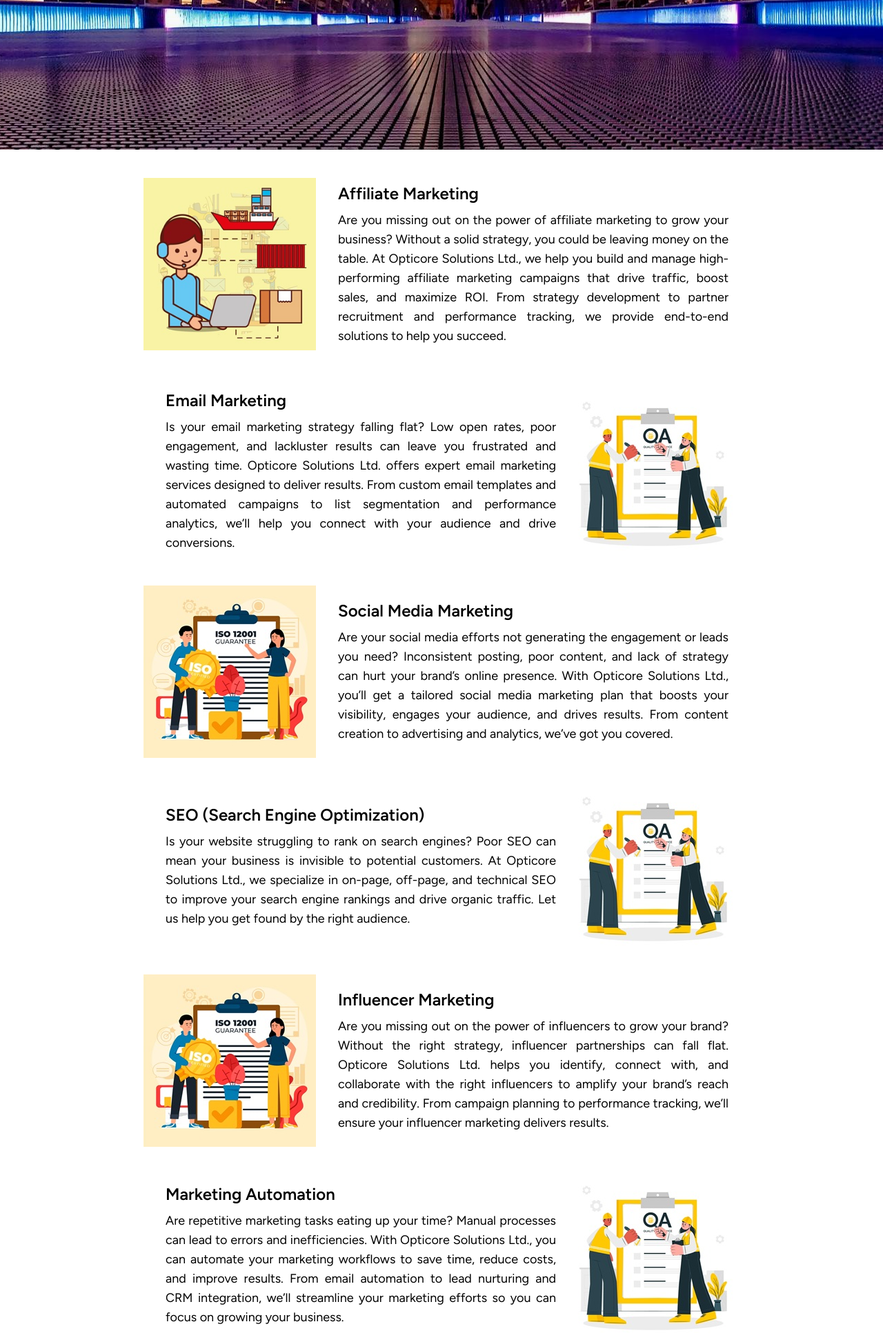
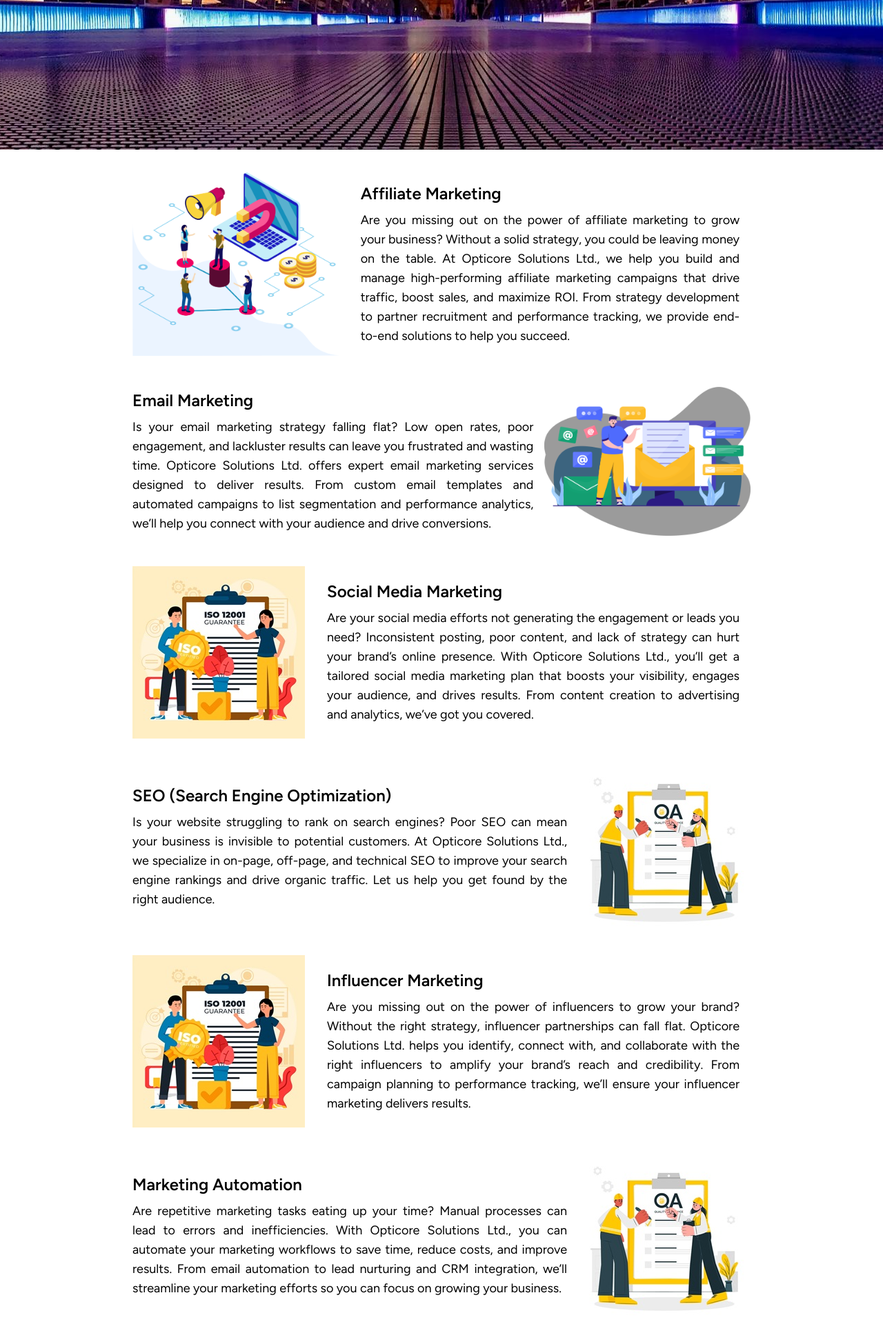
Before and after one commit to opticoresolutionsltd/Web-OSL, a Laravel app: page /digital-marketing in a window 1280 px wide. Shown: the part 499-2432 px from the top of the page at 69% size. Run offline with Laravel 12, Linux system fonts and the light colour scheme; style sheets or scripts are compiled from the project's sources; some libraries are stand-ins or nearby versions.

Commit message:
Add 2 resource images for Digital marketing section and still now working on some responsiveness

```diff
--- a/resources/views/components/services/sectionLToR.blade.php
+++ b/resources/views/components/services/sectionLToR.blade.php
@@ -1,5 +1,5 @@
 <div class="flex flex-col sm:flex-row justify-center items-center my-8">
-    <x-images.image src="{{$imageSrc}}" alt="Service 1" class="hidden sm:block md:w-1/3 object-cover mb-4 md:mb-0 animate-fade-in-from-left" style="width: 250px; height: 250px;"/>
+    <x-images.image src="{{$imageSrc}}" alt="Service 1" class="hidden sm:block sm:w-2/6 md:w-1/3 object-cover mb-4 md:mb-0 animate-fade-in-from-left"/>
     <div class="md:ml-4 p-4 animate-fade-in-from-right">
         <h2 class="text-2xl font-bold mb-2">{{$heading}}</h2>
         <p class="text-lg text-justify">{{$description}}</p>
--- a/resources/views/components/services/sectionRToL.blade.php
+++ b/resources/views/components/services/sectionRToL.blade.php
@@ -1,7 +1,7 @@
 <div class="flex flex-col sm:flex-row justify-center items-center my-8 bg-gray-150">
-    <div class="md:ml-4 p-4 animate-fade-in-from-left">
+    <div class="py-4 pr-4 pl-0 animate-fade-in-from-left">
         <h2 class="text-2xl font-bold mb-2">{{$heading}}</h2>
         <p class="text-lg text-justify">{{$description}}</p>
     </div>
-    <x-images.image src="{{$imageSrc}}" alt="Service 2" class="hidden sm:block w-full md:w-1/3 object-cover mb-4 md:mb-0 animate-fade-in-from-right" style="width: 250px; height: 250px;"/>
+    <x-images.image src="{{$imageSrc}}" alt="Service 2" class="hidden sm:block sm:w-2/6 md:w-1/3 object-cover mb-4 md:mb-0 animate-fade-in-from-right" />
 </div>
--- a/resources/views/includes/contact/section1.blade.php
+++ b/resources/views/includes/contact/section1.blade.php
@@ -61,8 +61,8 @@
                             <div class="ml-4 mb-4">
                                 <h3 class="mb-2 text-lg font-medium leading-6 text-gray-900 dark:text-white">Contact
                                 </h3>
-                                <p class="text-gray-600 dark:text-slate-400">Mobile: +88-01994045705</p>
-                                <p class="text-gray-600 dark:text-slate-400">Mail: asad@alliancebuildersltd.org</p>
+                                <p class="text-gray-600 dark:text-slate-400">Mobile: +88-01896204400</p>
+                                <p class="text-gray-600 dark:text-slate-400">Mail: osl@opticoresolutionsltd.com</p>
                             </div>
                         </li>
                         <li class="flex">
--- a/resources/views/includes/services/3d production/section2.blade.php
+++ b/resources/views/includes/services/3d production/section2.blade.php
@@ -1,4 +1,4 @@
-<section class="container mx-auto lg:px-52">
+<section class="container mx-auto lg:px-48">
     <x-services.sectionLToR>
         <x-slot name="imageSrc">
             {{Vite::asset('resources/images/59361.jpg')}}
--- a/resources/views/includes/services/digital marketing/section2.blade.php
+++ b/resources/views/includes/services/digital marketing/section2.blade.php
@@ -1,7 +1,7 @@
-<section class="container mx-auto lg:px-52">
+<section class="container mx-auto px-8 sm:px-24 md:px-36 lg:px-48">
     <x-services.sectionLToR>
         <x-slot name="imageSrc">
-            {{Vite::asset('resources/images/59361.jpg')}}
+            {{Vite::asset('resources/images/Affiliate Marketing.png')}}
         </x-slot>
         <x-slot name="heading">
             Affiliate Marketing
@@ -13,7 +13,7 @@
 
     <x-services.sectionRToL>
         <x-slot name="imageSrc">
-            {{Vite::asset('resources/images/4280794.jpg')}}
+            {{Vite::asset('resources/images/E-mail Marketing.png')}}
         </x-slot>
         <x-slot name="heading">
             Email Marketing
```
Also changed, not shown: resources/images/Affiliate Marketing.png (added), resources/images/E-mail Marketing.png (added).
